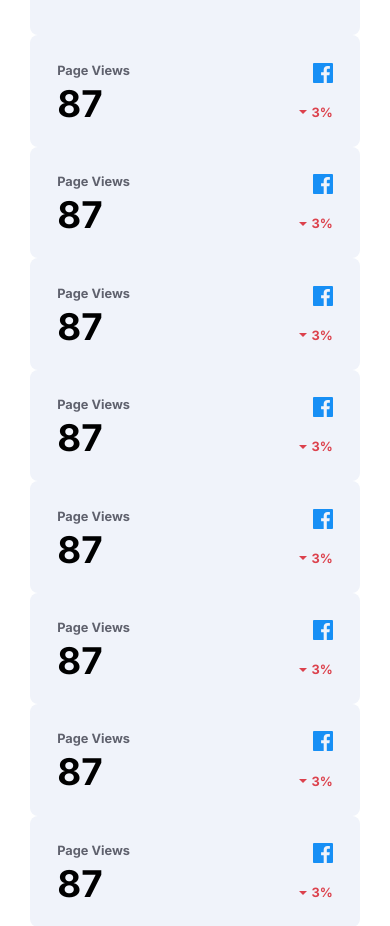
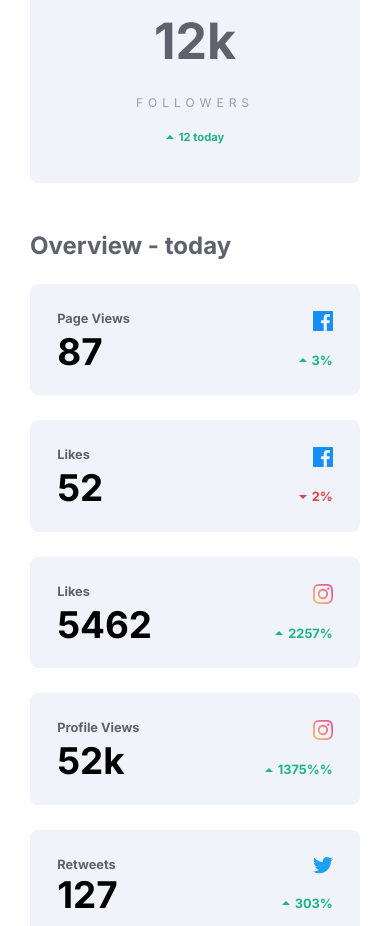
Before and after one commit to volta2016/dark-mode, a plain HTML site: page index.html in a window 390 px wide. Shown: the part 1074-2000 px from the top of the page. Drawn offline with Linux system fonts and the light colour scheme.

Commit message:
starting responsive first mobile to desktop mobile

```diff
--- a/css/style.css
+++ b/css/style.css
@@ -45,7 +45,7 @@ h1 {
 
 /* card */
 .top-rrss {
-    border: 1px solids green;
+    margin-bottom: 3rem;
     margin-top: -50px;
 }
 .card {
@@ -117,9 +117,13 @@ h1 {
     margin-right: 5px;
 }
 
+h2 {
+    color: var(--gray);
+    margin: 1.5rem 0;
+}
 /* card-overview */
 .overview {
-    margin-bottom: 100px;
+  padding-bottom: 2em;
 }
 
 .card-small {
@@ -150,9 +154,13 @@ h1 {
     display: flex;
     align-items: flex-end;
     justify-content: flex-end;
-    color: var(--bright-red);
+    color: var(--lime-green);
     font-size: .8rem;
     font-weight: bold;
+}
+
+.card-small-percentage.is-danger {
+    color: var(--bright-red);
 }
 
 .card-small-percentage span {
--- a/index.html
+++ b/index.html
@@ -79,6 +79,8 @@
     </section>
     <section class="overview">
         <div class="wrapper">
+            <h2>Overview - today</h2>
+            <div class="grid">
                 <div class="card-small">
                     <span class="card-small-views">
                         Page Views
@@ -91,139 +93,139 @@
                     </span>
                     <span class="card-small-percentage">
                         <span>
+                            <img src="images/icon-up.svg" alt="icon up">
+                            3%
+                        </span>
+                    </span>
+                </div>
+                <div class="card-small">
+                    <span class="card-small-views">
+                        Likes
+                    </span>
+                    <span class="card-small-icon">
+                        <img src="images/icon-facebook.svg" alt="icon facebook">
+                    </span>
+                    <span class="card-small-number">
+                        52
+                    </span>
+                    <span class="card-small-percentage is-danger">
+                        <span>
                             <img src="images/icon-down.svg" alt="icon down">
-                        3%
+                            2%
                         </span>
                     </span>
 
                 </div>
                 <div class="card-small">
                     <span class="card-small-views">
-                    Page Views
+                        Likes
                     </span>
                     <span class="card-small-icon">
-                    <img src="images/icon-facebook.svg" alt="icon facebook">
+                        <img src="images/icon-instagram.svg" alt="icon facebook">
                     </span>
                     <span class="card-small-number">
-                    87
+                        5462
                     </span>
                     <span class="card-small-percentage">
                         <span>
-                        <img src="images/icon-down.svg" alt="icon down">
-                        3%
+                            <img src="images/icon-up.svg" alt="icon down">
+                            2257%
                         </span>
                     </span>
 
                 </div>
                 <div class="card-small">
                     <span class="card-small-views">
-                    Page Views
+                        Profile Views
                     </span>
                     <span class="card-small-icon">
-                    <img src="images/icon-facebook.svg" alt="icon facebook">
+                        <img src="images/icon-instagram.svg" alt="icon facebook">
                     </span>
                     <span class="card-small-number">
-                    87
+                        52k
                     </span>
                     <span class="card-small-percentage">
                         <span>
-                        <img src="images/icon-down.svg" alt="icon down">
-                        3%
+                            <img src="images/icon-up.svg" alt="icon down">
+                            1375%%
                         </span>
                     </span>
 
                 </div>
                 <div class="card-small">
                     <span class="card-small-views">
-                    Page Views
+                        Retweets
                     </span>
                     <span class="card-small-icon">
-                    <img src="images/icon-facebook.svg" alt="icon facebook">
+                        <img src="images/icon-twitter.svg" alt="icon facebook">
                     </span>
                     <span class="card-small-number">
-                    87
+                        127
                     </span>
                     <span class="card-small-percentage">
                         <span>
-                        <img src="images/icon-down.svg" alt="icon down">
-                        3%
+                            <img src="images/icon-up.svg" alt="icon down">
+                            303%
                         </span>
                     </span>
 
                 </div>
                 <div class="card-small">
                     <span class="card-small-views">
-                    Page Views
+                        Likes
                     </span>
                     <span class="card-small-icon">
-                    <img src="images/icon-facebook.svg" alt="icon facebook">
+                        <img src="images/icon-twitter.svg" alt="icon facebook">
                     </span>
                     <span class="card-small-number">
-                    87
+                        507
                     </span>
                     <span class="card-small-percentage">
                         <span>
-                        <img src="images/icon-down.svg" alt="icon down">
-                        3%
+                            <img src="images/icon-up.svg" alt="icon down">
+                            553%
                         </span>
                     </span>
 
                 </div>
                 <div class="card-small">
                     <span class="card-small-views">
-                    Page Views
+                        Likes
                     </span>
                     <span class="card-small-icon">
-                    <img src="images/icon-facebook.svg" alt="icon facebook">
+                        <img src="images/icon-youtube.svg" alt="icon facebook">
                     </span>
                     <span class="card-small-number">
-                    87
+                        107
                     </span>
-                <span class="card-small-percentage">
+                    <span class="card-small-percentage is-danger">
                         <span>
                             <img src="images/icon-down.svg" alt="icon down">
-                        3%
+                            19%
                         </span>
                     </span>
 
                 </div>
                 <div class="card-small">
                     <span class="card-small-views">
-                    Page Views
+                        Total Views
                     </span>
                     <span class="card-small-icon">
-                    <img src="images/icon-facebook.svg" alt="icon facebook">
+                        <img src="images/icon-youtube.svg" alt="icon facebook">
                     </span>
                     <span class="card-small-number">
-                    87
+                        1407
                     </span>
-                <span class="card-small-percentage">
+                    <span class="card-small-percentage is-danger">
                         <span>
                             <img src="images/icon-down.svg" alt="icon down">
-                        3%
-                    </span>
-                </span>
-
-            </div>
-            <div class="card-small">
-                <span class="card-small-views">
-                    Page Views
-                </span>
-                <span class="card-small-icon">
-                    <img src="images/icon-facebook.svg" alt="icon facebook">
-                </span>
-                <span class="card-small-number">
-                    87
-                </span>
-                <span class="card-small-percentage">
-                    <span>
-                        <img src="images/icon-down.svg" alt="icon down">
-                        3%
+                            12%
                         </span>
                     </span>
 
                 </div>
             </div>
+        </div>
     </section>
 </body>
 </html>
```
Lines whose indentation alone changed are shown as unchanged.
